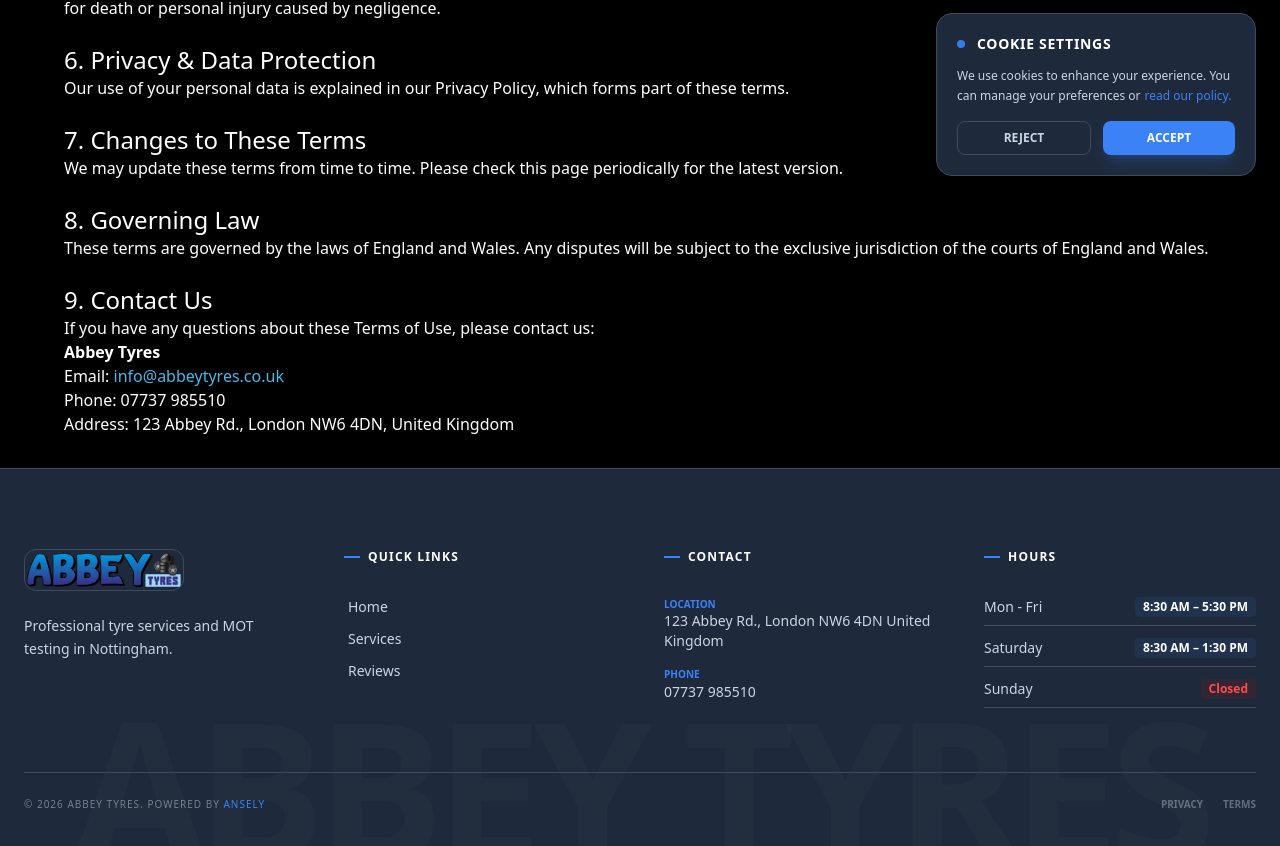
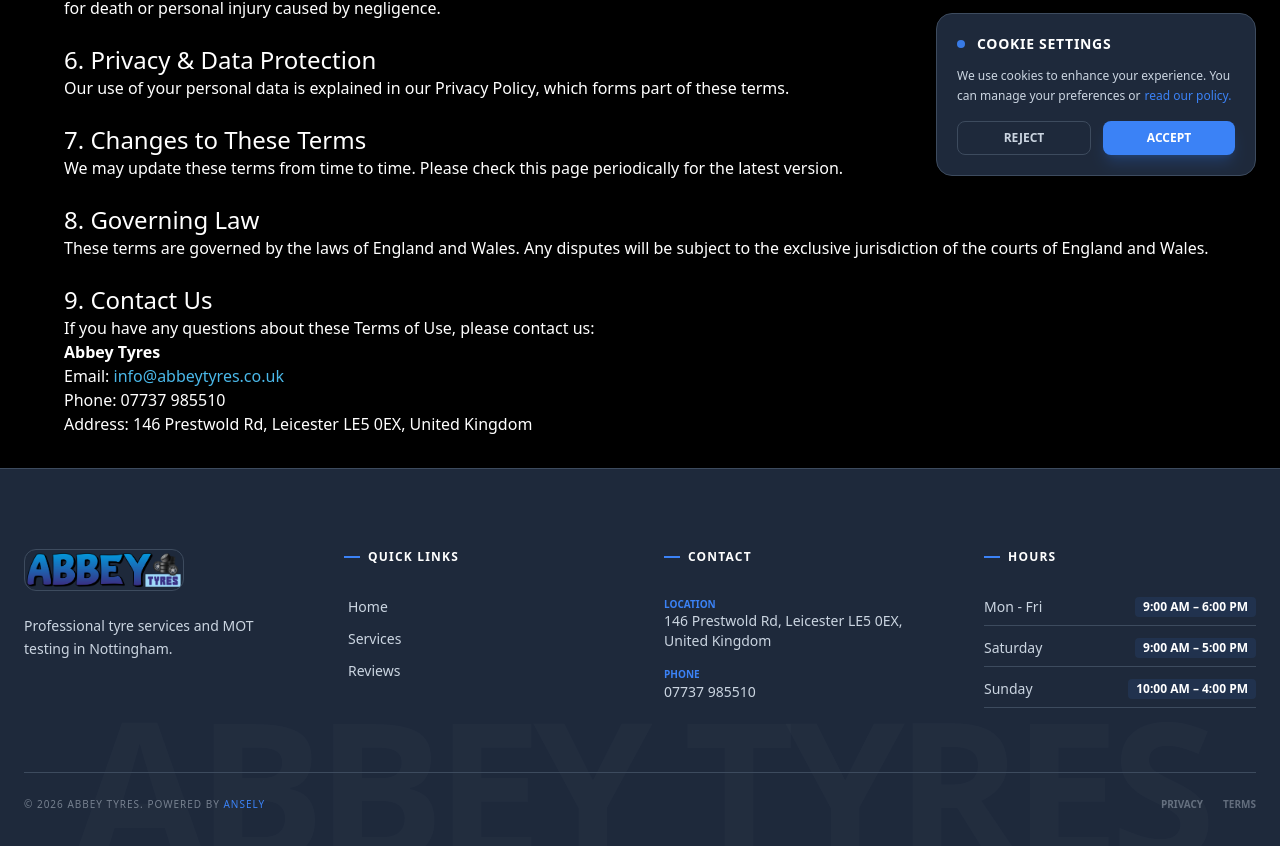
Before and after one commit to shandiru/Abbey, a React (Vite) app: page /terms in a window 1280 px wide. Shown: the part 600-1446 px from the top of the page. Built offline with nearby package versions, Linux system fonts and the light colour scheme.

Commit message:
chnage address

```diff
--- a/src/components/Contact.jsx
+++ b/src/components/Contact.jsx
@@ -1,13 +1,13 @@
 import  { useState, useRef } from "react";
 
 const HOURS = [
-  { day: "Monday", time: "8:30 am – 5:30 pm" },
-  { day: "Tuesday", time: "8:30 am – 5:30 pm" },
-  { day: "Wednesday", time: "8:30 am – 5:30 pm" },
-  { day: "Thursday", time: "8:30 am – 5:30 pm" },
-  { day: "Friday", time: "8:30 am – 5:30 pm" },
-  { day: "Saturday", time: "8:30 am – 1:30 pm" },
-  { day: "Sunday", time: "Closed" },
+  { day: "Monday", time: "9:00 am – 6:00 pm" },
+  { day: "Tuesday", time: "9:00 am – 6:00 pm" },
+  { day: "Wednesday", time: "9:00 am – 6:00 pm" },
+  { day: "Thursday", time: "9:00 am – 6:00 pm" },
+  { day: "Friday", time: "9:00 am – 6:00 pm" },
+  { day: "Saturday", time: "9:00 am – 5:00 pm" },
+  { day: "Sunday",  time: "10:00 am – 4:00 pm" },
 ];
 
 const SERVICES = [
@@ -117,7 +117,7 @@
               <div>
                 <p className="text-[#3B82F6] font-bold text-[10px] uppercase tracking-wider mb-1">Address</p>
                 <address className="not-italic text-gray-600 dark:text-[#CBD5E1] leading-relaxed">
-                  123 Abbey Rd., London NW6 4DN<br />United Kingdom
+                  146 Prestwold Rd, Leicester LE5 0EX, <br /> United Kingdom
 
                 </address>
               </div>
--- a/src/components/Footer.jsx
+++ b/src/components/Footer.jsx
@@ -10,9 +10,9 @@
   const navigate = useNavigate(); // Initialize navigation
 
   const openingHours = [
-    { day: "Mon - Fri", time: "8:30 AM – 5:30 PM" },
-    { day: "Saturday", time: "8:30 AM – 1:30 PM" },
-    { day: "Sunday", time: "Closed" },
+    { day: "Mon - Fri", time: "9:00 AM – 6:00 PM" },
+    { day: "Saturday", time: "9:00 AM – 5:00 PM" },
+    { day: "Sunday", time: "10:00 AM – 4:00 PM" },
   ];
 
   const handleNavClick = (path) => {
@@ -87,8 +87,7 @@
             <ul className="space-y-4 text-[#CBD5E1] text-sm">
               <li className="flex flex-col">
                 <span className="text-[#3B82F6] font-bold text-[10px] uppercase">Location</span>
-               123 Abbey Rd., London NW6 4DN
-United Kingdom
+               146 Prestwold Rd, Leicester LE5 0EX, United Kingdom
               </li>
               <li className="flex flex-col">
                 <span className="text-[#3B82F6] font-bold text-[10px] uppercase">Phone</span>
--- a/src/components/HeroSection.jsx
+++ b/src/components/HeroSection.jsx
@@ -80,7 +80,7 @@
               <div>
                 <p className="font-semibold text-black dark:text-white">Location</p>
                 <p className="text-sm text-gray-600 dark:text-[#CBD5E1]">
-                   123 Abbey Rd., London NW6 4DN, UK
+                  146 Prestwold Rd, Leicester LE5 0EX, <br /> United Kingdom
                 </p>
               </div>
             </div>
--- a/src/components/Navbar.jsx
+++ b/src/components/Navbar.jsx
@@ -64,9 +64,9 @@
             <div className="flex items-center gap-2 text-sm font-medium text-[#CBD5E1]">
               <Clock size={14} className="text-[#3B82F6]" />
               <span className="hidden sm:inline">
-                Mon–Fri 08:30–17:30 / Sat 09:00–15:00 / Sun Closed
+                Mon–Fri 09:00–18:00 / Sat 09:00–17:00 / Sun 10:00-16:00
               </span>
-              <span className="sm:hidden">Mon–Fri 08:30–17:30</span>
+              <span className="sm:hidden">Mon–Fri 09:00–18:00</span>
             </div>
           </div>
         </div>
--- a/src/components/PrivacyPolicy.jsx
+++ b/src/components/PrivacyPolicy.jsx
@@ -113,7 +113,7 @@
                           <p><strong>Abbey Tyres</strong></p>
                           <p>Email: <a href="mailto:info@abbeytyres.co.uk" className="text-[#4ab8e9] hover:underline">info@abbeytyres.co.uk</a></p>
                           <p>Phone: 07737 985510</p>
-                          <p>Address: 123 Abbey Rd., London NW6 4DN, United Kingdom</p>
+                          <p>Address: 146 Prestwold Rd, Leicester LE5 0EX, United Kingdom</p>
                     </div>
                     <p className="mt-2 text-white">
                         If you are not satisfied with our response, you have the right to lodge a complaint with the{' '}
--- a/src/components/Term.jsx
+++ b/src/components/Term.jsx
@@ -79,7 +79,7 @@
                           <p><strong>Abbey Tyres</strong></p>
                           <p>Email: <a href="mailto:info@abbeytyres.co.uk" className="text-[#4ab8e9] hover:underline">info@abbeytyres.co.uk</a></p>
                           <p>Phone: 07737 985510</p>
-                          <p>Address: 123 Abbey Rd., London NW6 4DN, United Kingdom</p>
+                          <p>Address: 146 Prestwold Rd, Leicester LE5 0EX, United Kingdom</p>
                       </div>
                   </section>
               </div>
```
